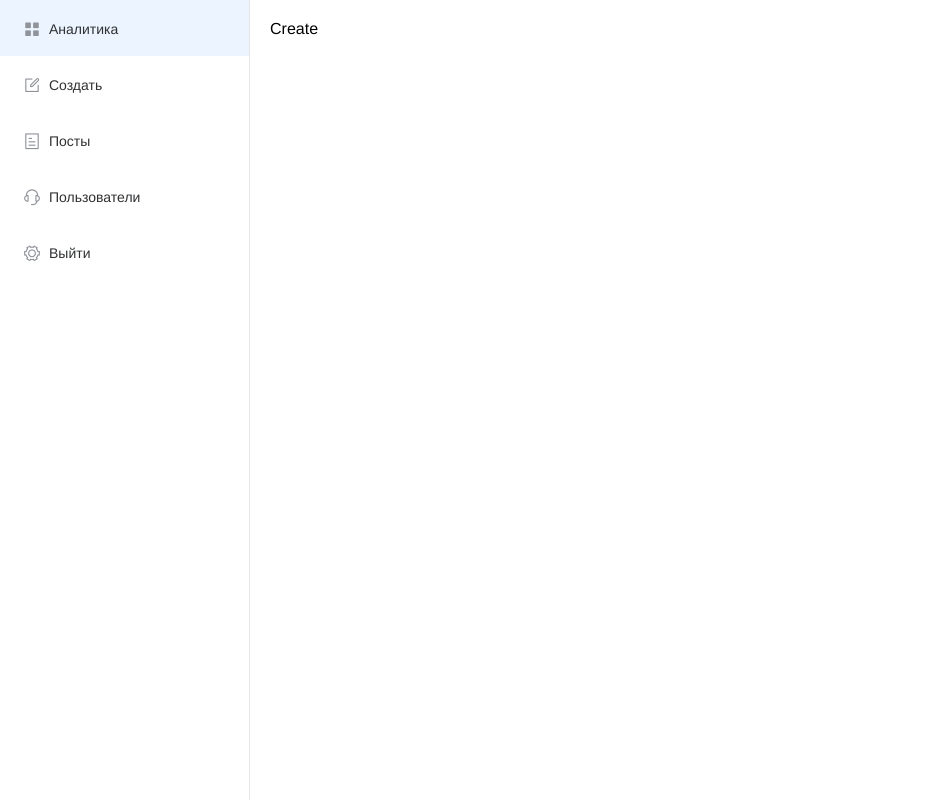
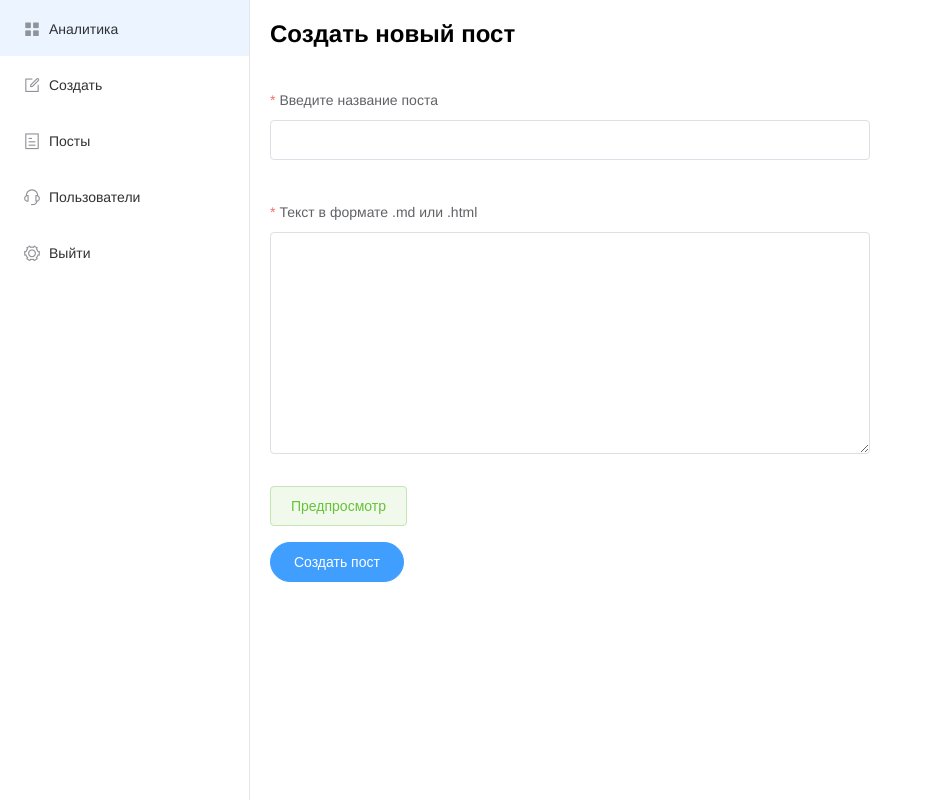
Before and after one commit to ljutaev/nuxt-blog, a Nuxt app: page /admin/create in a window 1280 px wide. Shown: the whole page, without its empty margins (0-933 px from the left). Built offline with nearby package versions, Linux system fonts and the light colour scheme; no server answers.

Commit message:
Create Post & Update Post

```diff
--- a/pages/admin/create.vue
+++ b/pages/admin/create.vue
@@ -1,10 +1,97 @@
 <template>
-    <div>Create</div>
+        <el-form
+            :model="controls"
+            :rules="rules"
+            ref="form"
+            @submit.native.prevent="onSubmit"
+        >
+        <h1 class="mb-2">Создать новый пост</h1>
+        <el-form-item class="mb-2" label="Введите название поста" prop="title">
+                <el-input  v-model.trim="controls.title" />
+            </el-form-item>
+            <el-form-item class="mb-2" label="Текст в формате .md или .html" prop="text">
+                <el-input type="textarea" :rows="10" v-model="controls.text" />
+            </el-form-item>
+
+            <el-button type="success" plain @click="previewDialog = true" class="mb">Предпросмотр</el-button>
+
+            <el-dialog title="Предпросмотр" :visible.sync="previewDialog">
+                <div :key="controls.text">
+                    <vue-markdown>{{controls.text}}</vue-markdown>
+                </div>
+            </el-dialog>
+
+            <el-form-item>
+                <el-button
+                    type="primary"
+                    round
+                    native-type="submit"
+                    :loading="loading"
+                >
+                    Создать пост
+                </el-button>
+            </el-form-item>
+        </el-form>
 </template>
 
 <script>
 export default {
     layout: 'admin',
-    middleware: ['admin-auth']
+    middleware: ['admin-auth'],
+    head() {
+        return {
+            title: `Создать пост`
+        }
+    },
+    data() {
+        return {
+            loading: false,
+            previewDialog: false,
+            controls: {
+                text: '',
+                title: '',
+            },
+            rules: {
+                text: [
+                    { required: true, message: 'Текст не должен быть пустым', trigger: 'blur' }
+                ],
+                title: [
+                    { required: true, message: 'Название поста не может быть пустым', trigger: 'blur' }
+                ],
+            }
+        }
+    },
+    async asyncData({store, params}) {
+        const post = await store.dispatch('post/fetchAdminById', params.id)
+        return {post}
+    },
+    methods: {
+        onSubmit() {
+            this.$refs.form.validate(async valid => {
+                if(valid) {
+                    this.loading = true;
+
+                    const formData = {
+                        text: this.controls.text,
+                        title: this.controls.title
+                    }
+                    try {
+                        await this.$store.dispatch('post/create', formData)
+                        this.controls.text = ''
+                        this.controls.title = ''
+                        this.$message.success('Пост создан')
+                    } catch (e) {} finally {
+                        this.loading = false
+                    }
+
+                }
+            })
+        }
+    }
 }
 </script>
+
+<style lang="sass" scoped>
+    form
+        max-width: 600px
+</style>
--- a/pages/admin/post/_id.vue
+++ b/pages/admin/post/_id.vue
@@ -1,10 +1,44 @@
 <template>
-    <div>
-        <el-breadcrumb separator="/">
+    <div class="page-wrap">
+        <el-breadcrumb separator="/" class="mb">
             <el-breadcrumb-item :to="{ path: '/admin/list' }">Посты</el-breadcrumb-item>
-            <el-breadcrumb-item><a href="/">{{$route.params.id}}</a></el-breadcrumb-item>
+            <el-breadcrumb-item><a href="/">{{post.title}}</a></el-breadcrumb-item>
         </el-breadcrumb>
         Post {{$route.params.id}}
+
+        <el-form
+            :model="controls"
+            :rules="rules"
+            ref="form"
+            @submit.native.prevent="onSubmit"
+        >
+            <!-- <h1>Войти в панель администоратора</h1> -->
+            <el-form-item class="mb-2" label="Текст в формате .md или .html" prop="text">
+                <el-input type="textarea" :rows="10" v-model.trim="controls.text" />
+            </el-form-item>
+
+            <div class="mb-2">
+                <small class="mr">
+                    <i class="el-icon-time"></i>
+                    <span>{{ new Date(post.date).toLocaleString() }}</span>
+                </small>
+                <small>
+                    <i class="el-icon-view"></i>
+                    <span>{{ post.views }}</span>
+                </small>
+            </div>
+
+            <el-form-item>
+                <el-button
+                    type="primary"
+                    round
+                    native-type="submit"
+                    :loading="loading"
+                >
+                    Обновить
+                </el-button>
+            </el-form-item>
+        </el-form>
     </div>
 </template>
 
@@ -12,5 +46,59 @@
 export default {
     layout: 'admin',
     middleware: ['admin-auth'],
+    head() {
+        return {
+            title: `Пост | ${this.post.title}`
+        }
+    },
+    validate({params}) {
+        return Boolean(params.id)
+    },
+    data() {
+        return {
+            loading: false,
+            controls: {
+                text: '',
+            },
+            rules: {
+                text: [
+                    { required: true, message: 'Текст не должен быть пустым', trigger: 'blur' }
+                ],
+            }
+        }
+    },
+    async asyncData({store, params}) {
+        const post = await store.dispatch('post/fetchAdminById', params.id)
+        return {post}
+    },
+    methods: {
+        onSubmit() {
+            this.$refs.form.validate(async valid => {
+                if(valid) {
+                    this.loading = true;
+
+                    const formData = {
+                        text: this.controls.text,
+                        id: this.post._id
+                    }
+                    try {
+                        await this.$store.dispatch('post/update', formData)
+                        this.$message.success('Пост обновлен')
+                        this.loading = false
+                    } catch (e) {
+                        this.loading = false
+                    }
+
+                }
+            })
+        }
+    }
 }
 </script>
+
+<style lang="sass" scoped>
+    .page-wrap
+        max-width: 600px
+    .mr
+        margin-right: 2rem
+</style>
--- a/plugins/globals.js
+++ b/plugins/globals.js
@@ -1,5 +1,7 @@
 import Vue from 'vue'
+import VueMarkdown from 'vue-markdown'
 import Element from 'element-ui'
 import locale from 'element-ui/lib/locale/lang/ru-RU'
 
 Vue.use(Element, { locale })
+Vue.component('vue-markdown', VueMarkdown)
--- a/store/post.js
+++ b/store/post.js
@@ -1,15 +1,34 @@
+const posts = [
+    {title: 'Post 1', date: new Date(), views: 22, comments: [1,2], _id: 'id2'},
+    {title: 'Post 2', date: new Date(), views: 22, comments: [1,2], _id: 'id1'},
+]
 export const actions = {
     async fetchAdmin({}) {
         return await new Promise (resolve => {
             setTimeout(() => {
-                resolve([
-                    {title: 'Post 1', date: new Date(), views: 22, comments: [1,2], _id: Math.random()},
-                    {title: 'Post 2', date: new Date(), views: 22, comments: [1,2], _id: Math.random()},
-                ])
+                resolve(posts)
             }, 1000)
         })
     },
     async remove({}, id) {
         console.log('delete vuex')
+    },
+    async update({}, {id, text}) {
+        console.log('update vuex')
+    },
+    async create({}, {title, text}) {
+        console.log('create vuex')
+        return await new Promise (resolve => {
+            setTimeout(() => {
+                resolve()
+            }, 1000)
+        })
+    },
+    async fetchAdminById({}, id) {
+        return await new Promise (resolve => {
+            setTimeout(() => {
+                resolve(posts.find(p => p._id === id))
+            }, 1000)
+        })
     }
 }
```
Also changed, not shown: package.json (+4 -3 lines), 1 other file (tests, documents, lock files or other folders).
